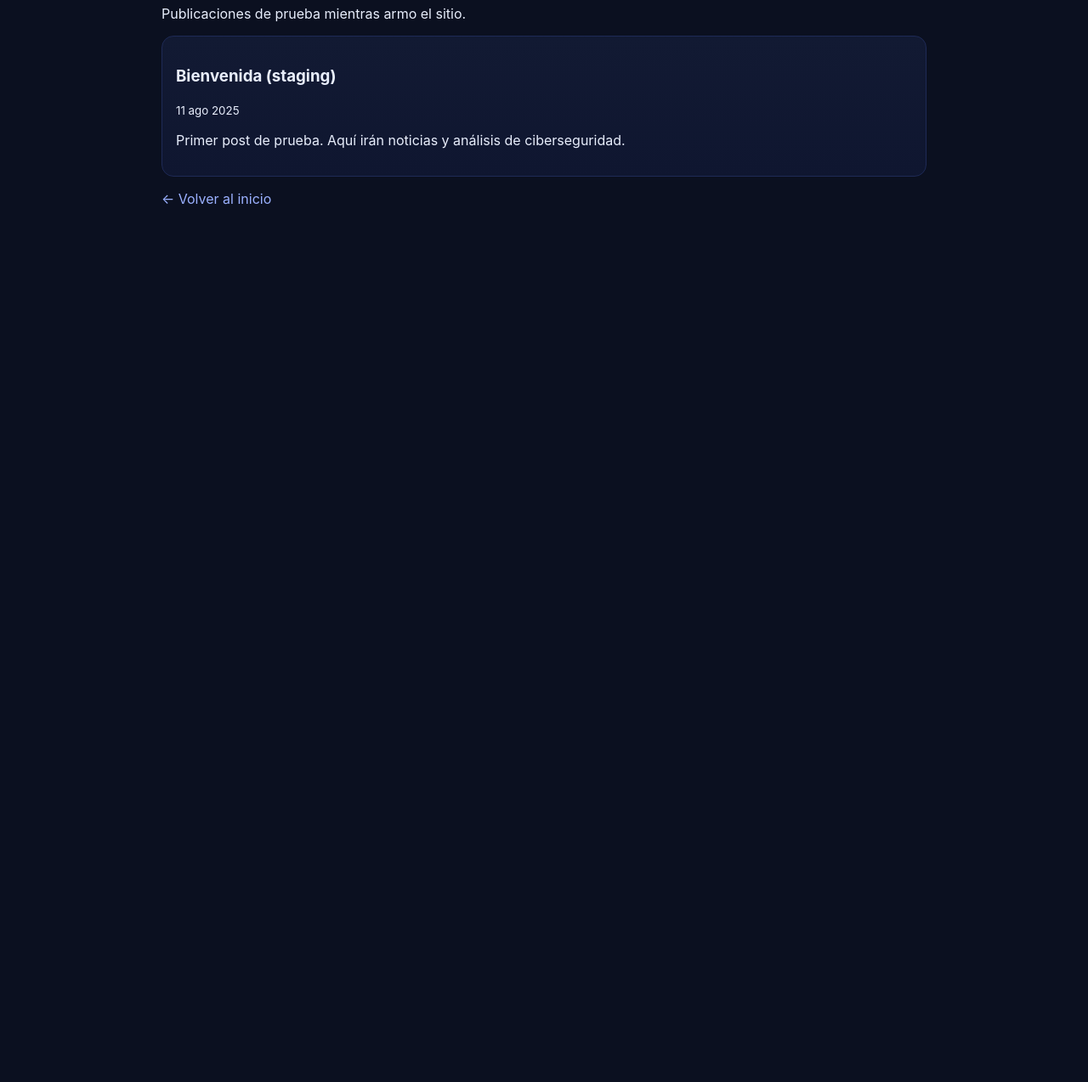
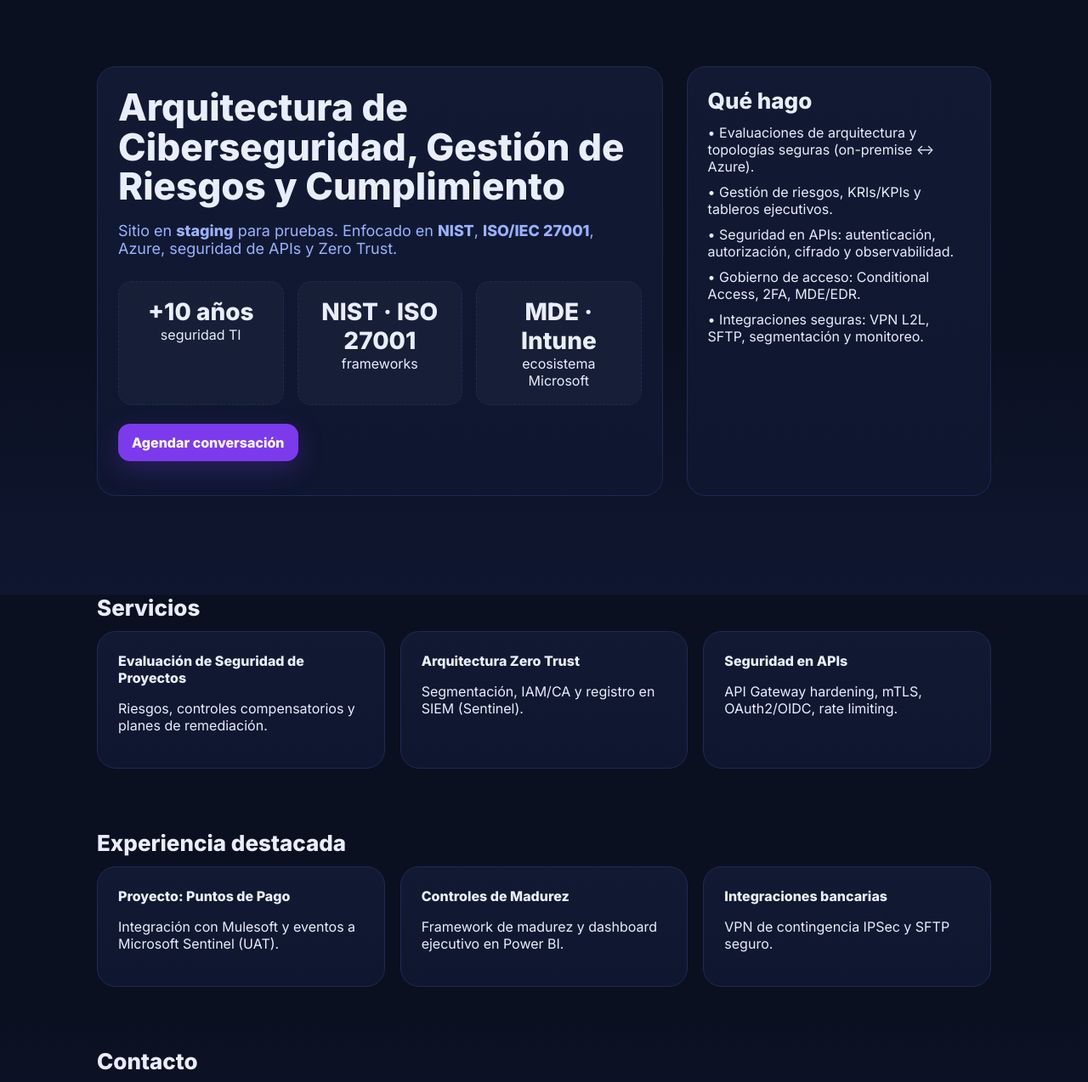
Before and after one commit to Herliss/herliss.github.io, a plain HTML site: page index.html in a window 1280 px wide. Shown: the part 100-1374 px from the top of the page at 85% size. Before the commit the page ends 800 px from the top, so only its background shows below. Drawn offline with Linux system fonts and the light colour scheme.

Commit message:
Add files via upload

```diff
--- a/index.html
+++ b/index.html
@@ -3,25 +3,131 @@
 <head>
   <meta charset="utf-8" />
   <meta name="viewport" content="width=device-width, initial-scale=1" />
-  <title>Noticias (Staging) · Herlis Briceño</title>
+  <title>Herlis Briceño · Ciberseguridad & Gestión de Riesgos (Staging)</title>
+  <meta name="description" content="Sitio en staging para pruebas.">
   <meta name="robots" content="noindex, nofollow" />
+  <link rel="preconnect" href="https://fonts.gstatic.com" crossorigin>
+  <link href="https://fonts.googleapis.com/css2?family=Inter:wght@300;400;600;800&display=swap" rel="stylesheet">
   <style>
-    body{margin:0;font-family:Inter,system-ui,-apple-system,Segoe UI,Roboto,Helvetica,Arial;background:#0b1020;color:#e8eefc}
-    .wrap{max-width:900px;margin:0 auto;padding:24px}
-    a{color:#9bb1ff;text-decoration:none}
-    .post{border:1px solid #1e2a56;border-radius:14px;padding:16px;margin:12px 0;background:linear-gradient(180deg,#121a33,#0f1630)}
+    :root { --bg:#0b1020; --card:#121a33; --ink:#e8eefc; --muted:#9bb1ff; --accent:#7c3aed; --line:#1e2a56; }
+    *{box-sizing:border-box}
+    html,body{margin:0;height:100%;scroll-behavior:smooth}
+    body{font-family:Inter,system-ui,-apple-system,Segoe UI,Roboto,Helvetica,Arial; background:linear-gradient(180deg,#0b1020,#0b1020 60%,#0f1630); color:var(--ink)}
+    a{color:inherit;text-decoration:none}
+    .wrap{max-width:1100px;margin:0 auto;padding:24px}
+    header{position:sticky;top:0;background:rgba(11,16,32,.6);backdrop-filter:saturate(180%) blur(10px);border-bottom:1px solid var(--line);z-index:10}
+    nav{display:flex;align-items:center;justify-content:space-between}
+    .brand{display:flex;gap:12px;align-items:center;font-weight:800;letter-spacing:.2px}
+    .badge{font-size:12px;border:1px solid var(--line);padding:4px 8px;border-radius:999px;color:var(--muted)}
+    .menu a{margin-left:18px;font-weight:600;color:var(--muted)}
+    .btn{display:inline-flex;align-items:center;gap:10px;background:var(--accent);color:white;border:none;border-radius:14px;padding:12px 16px;font-weight:700;box-shadow:0 10px 30px rgba(124,58,237,.25);transition:transform .15s ease}
+    .btn:hover{transform:translateY(-1px)}
+    .hero{padding:80px 0}
+    .grid{display:grid;grid-template-columns:1.3fr .7fr;gap:28px}
+    .card{background:linear-gradient(180deg,#121a33,#0f1630);border:1px solid var(--line);border-radius:22px;padding:24px}
+    h1{font-size:44px;line-height:1.06;margin:0 0 16px}
+    .lead{font-size:18px;color:var(--muted);max-width:720px}
+    .kpis{display:grid;grid-template-columns:repeat(3,1fr);gap:16px;margin-top:28px}
+    .kpi{background:rgba(255,255,255,.03);border:1px dashed var(--line);padding:18px;border-radius:16px;text-align:center}
+    .kpi .n{font-size:28px;font-weight:800}
+    section{padding:36px 0}
+    h2{font-size:26px;margin:0 0 12px}
+    .cols{display:grid;grid-template-columns:repeat(3,1fr);gap:18px}
+    .pill{display:inline-block;border:1px solid var(--line);color:var(--muted);padding:6px 10px;border-radius:999px;margin:6px 6px 0 0;font-size:13px}
+    .list{display:flex;flex-direction:column;gap:10px}
+    .footer{padding:36px 0;border-top:1px solid var(--line);color:#b8c1ff7d}
+    .mono{font-family: ui-monospace, SFMono-Regular, Menlo, Monaco, Consolas, "Courier New", monospace; color:#b8c1ff}
+    @media (max-width: 860px){ .grid{grid-template-columns:1fr} .cols{grid-template-columns:1fr} h1{font-size:36px} }
   </style>
 </head>
 <body>
+  <header>
+    <div class="wrap">
+      <nav>
+        <div class="brand">🔐 Herlis Briceño <span class="badge">Staging</span></div>
+        <div class="menu">
+          <a href="#servicios">Servicios</a>
+          <a href="/news/">Noticias</a>
+          <a href="#experiencia">Experiencia</a>
+          <a href="#contacto">Contacto</a>
+        </div>
+      </nav>
+    </div>
+  </header>
   <main class="wrap">
-    <h1>Noticias (Staging)</h1>
-    <p>Publicaciones de prueba mientras armo el sitio.</p>
-    <article class="post">
-      <h3>Bienvenida (staging)</h3>
-      <small>11 ago 2025</small>
-      <p>Primer post de prueba. Aquí irán noticias y análisis de ciberseguridad.</p>
-    </article>
-    <p><a href="/">← Volver al inicio</a></p>
+    <section class="hero">
+      <div class="grid">
+        <div class="card">
+          <h1>Arquitectura de Ciberseguridad, Gestión de Riesgos y Cumplimiento</h1>
+          <p class="lead">Sitio en <strong>staging</strong> para pruebas. Enfocado en <strong>NIST</strong>, <strong>ISO/IEC 27001</strong>, Azure, seguridad de APIs y Zero Trust.</p>
+          <div class="kpis">
+            <div class="kpi"><div class="n">+10 años</div><div>seguridad TI</div></div>
+            <div class="kpi"><div class="n">NIST · ISO 27001</div><div>frameworks</div></div>
+            <div class="kpi"><div class="n">MDE · Intune</div><div>ecosistema Microsoft</div></div>
+          </div>
+          <p style="margin-top:22px">
+            <a class="btn" href="#contacto">Agendar conversación</a>
+          </p>
+        </div>
+        <div class="card">
+          <h2>Qué hago</h2>
+          <div class="list">
+            <div>• Evaluaciones de arquitectura y topologías seguras (on-premise ↔ Azure).</div>
+            <div>• Gestión de riesgos, KRIs/KPIs y tableros ejecutivos.</div>
+            <div>• Seguridad en APIs: autenticación, autorización, cifrado y observabilidad.</div>
+            <div>• Gobierno de acceso: Conditional Access, 2FA, MDE/EDR.</div>
+            <div>• Integraciones seguras: VPN L2L, SFTP, segmentación y monitoreo.</div>
+          </div>
+        </div>
+      </div>
+    </section>
+    <section id="servicios">
+      <h2>Servicios</h2>
+      <div class="cols">
+        <div class="card">
+          <strong>Evaluación de Seguridad de Proyectos</strong>
+          <p>Riesgos, controles compensatorios y planes de remediación.</p>
+        </div>
+        <div class="card">
+          <strong>Arquitectura Zero Trust</strong>
+          <p>Segmentación, IAM/CA y registro en SIEM (Sentinel).</p>
+        </div>
+        <div class="card">
+          <strong>Seguridad en APIs</strong>
+          <p>API Gateway hardening, mTLS, OAuth2/OIDC, rate limiting.</p>
+        </div>
+      </div>
+    </section>
+    <section id="experiencia">
+      <h2>Experiencia destacada</h2>
+      <div class="cols">
+        <div class="card">
+          <strong>Proyecto: Puntos de Pago</strong>
+          <p>Integración con Mulesoft y eventos a Microsoft Sentinel (UAT).</p>
+        </div>
+        <div class="card">
+          <strong>Controles de Madurez</strong>
+          <p>Framework de madurez y dashboard ejecutivo en Power BI.</p>
+        </div>
+        <div class="card">
+          <strong>Integraciones bancarias</strong>
+          <p>VPN de contingencia IPSec y SFTP seguro.</p>
+        </div>
+      </div>
+    </section>
+    <section id="contacto">
+      <h2>Contacto</h2>
+      <div class="card">
+        <p>¿Conversemos? (staging) Escríbeme a <a class="mono" href="mailto:contacto@herlissbriceno.com">contacto@herlissbriceno.com</a></p>
+        <p class="mono">GitHub: <a href="https://github.com/herliss">github.com/herliss</a></p>
+        <p class="mono">LinkedIn: <a href="https://www.linkedin.com/in/herlisbriceno">linkedin.com/in/herlisbriceno</a></p>
+      </div>
+    </section>
   </main>
+  <footer class="footer wrap">
+    <div>© <span id="y"></span> Herlis Briceño. Ciberseguridad & Gestión de Riesgos.</div>
+    <div style="margin-top:8px;font-size:13px">Staging en GitHub Pages (no indexado).</div>
+  </footer>
+  <script>document.getElementById('y').textContent=new Date().getFullYear()</script>
 </body>
 </html>
```
Also changed, not shown: news.html (added, +27 -0 lines).
